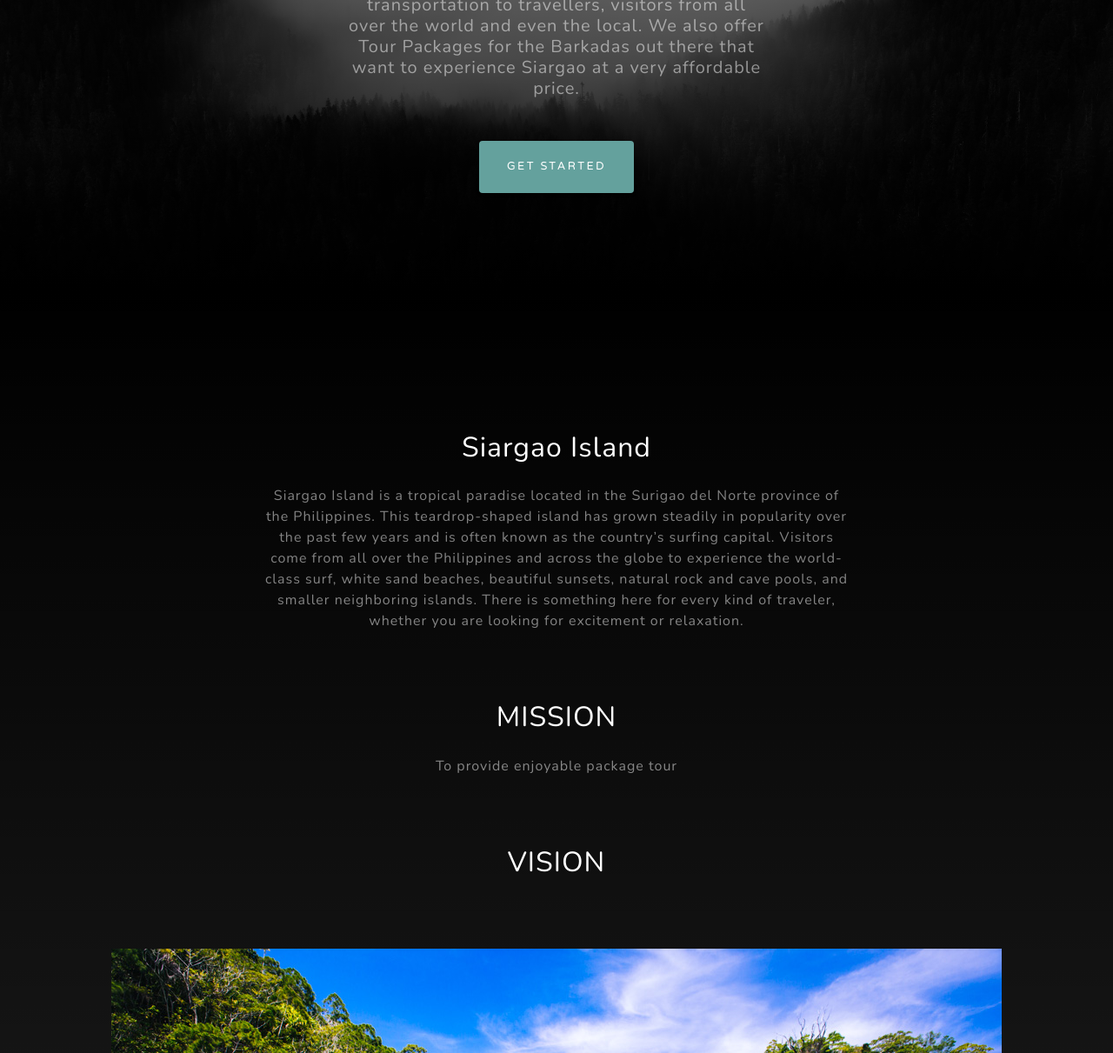
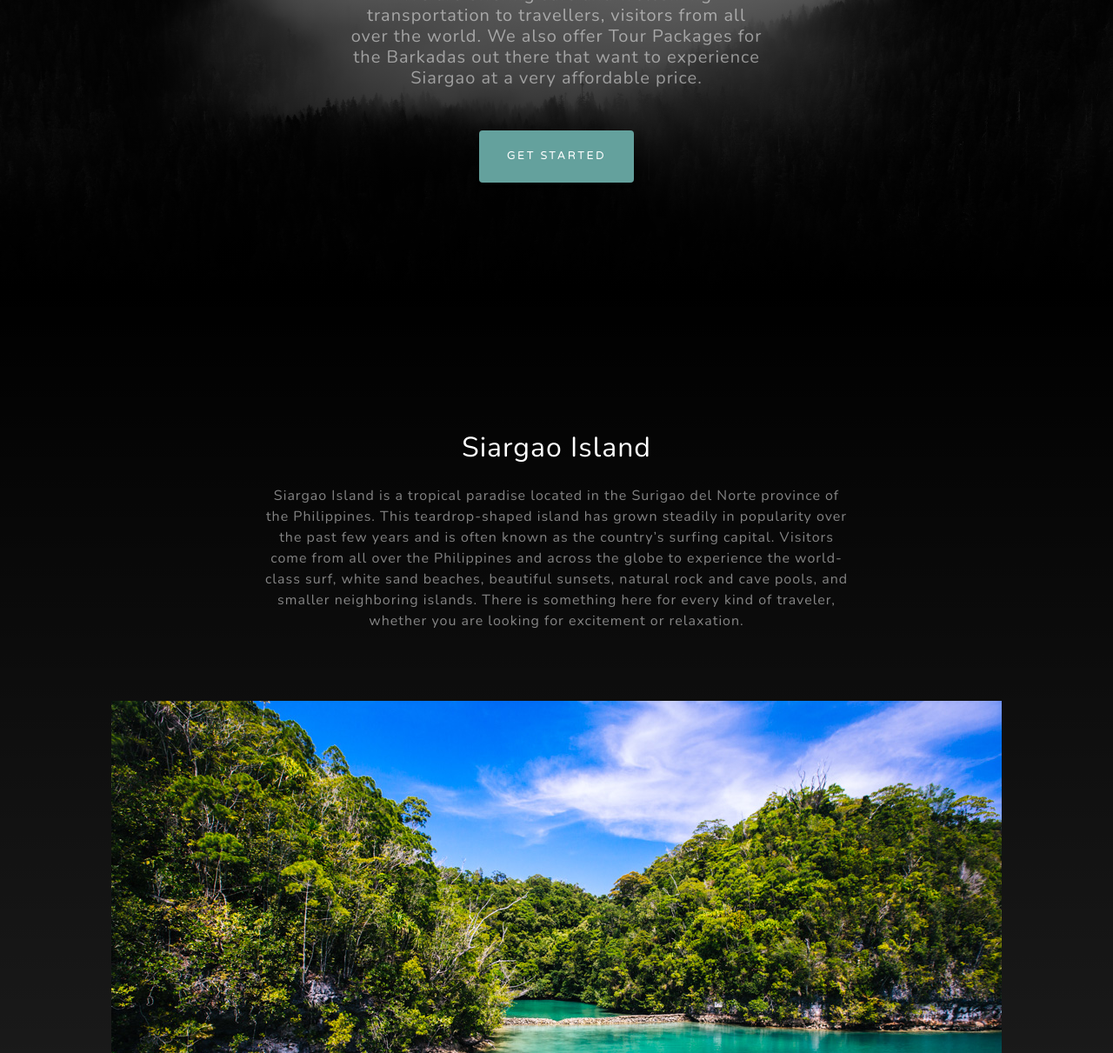
Before and after one commit to DeyannD/YTS, a plain HTML site: page index.html in a window 1280 px wide. Shown: the part 464-1675 px from the top of the page at 87% size. Drawn offline with nearby package versions, Linux system fonts and the light colour scheme.

Commit message:
Update index.html

```diff
--- a/index.html
+++ b/index.html
@@ -41,7 +41,7 @@
                 <div class="d-flex justify-content-center">
                     <div class="text-center">
                         <h1 class="mx-auto my-0 text-uppercase">Ysa Transport Services</h1>
-                        <h2 class="text-white-50 mx-auto mt-2 mb-5">That is why we are offering safe and welcoming transportation to travellers, visitors from all over the world and even the local. We also offer Tour Packages for the Barkadas out there that want to experience Siargao at a very affordable price.</h2>
+                        <h2 class="text-white-50 mx-auto mt-2 mb-5">We are offering safe and welcoming transportation to travellers, visitors from all over the world. We also offer Tour Packages for the Barkadas out there that want to experience Siargao at a very affordable price.</h2>
                         <a class="btn btn-primary" href="#about">Get Started</a>
                     </div>
                 </div>
@@ -56,17 +56,6 @@
                         <p class="text-white-50">
                             Siargao Island is a tropical paradise located in the Surigao del Norte province of the Philippines. This teardrop-shaped island has grown steadily in popularity over the past few years and is often known as the country’s surfing capital. Visitors come from all over the Philippines and across the globe to experience the world-class surf, white sand beaches, beautiful sunsets, natural rock and cave pools, and smaller neighboring islands. There is something here for every kind of traveler, whether you are looking for excitement or relaxation.
                         </p>
-						<p class="text-white-50">
-
-						</p>
-						<h2 class="text-white mb-4">MISSION</h2>
-						<p class="text-white-50">
-							To provide enjoyable package tour
-						</p>
-						<h2 class="text-white mb-4">VISION</h2>
-						<p class="text-white-50">
-
-						</p>
                     </div>
                 </div>
                 <img class="img-fluid" src="assets/img/sugbalagoon.jpg" alt="..." />
```
